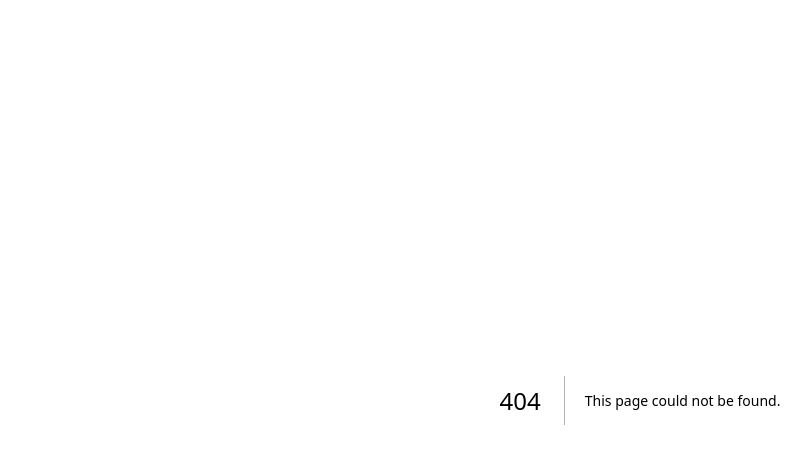
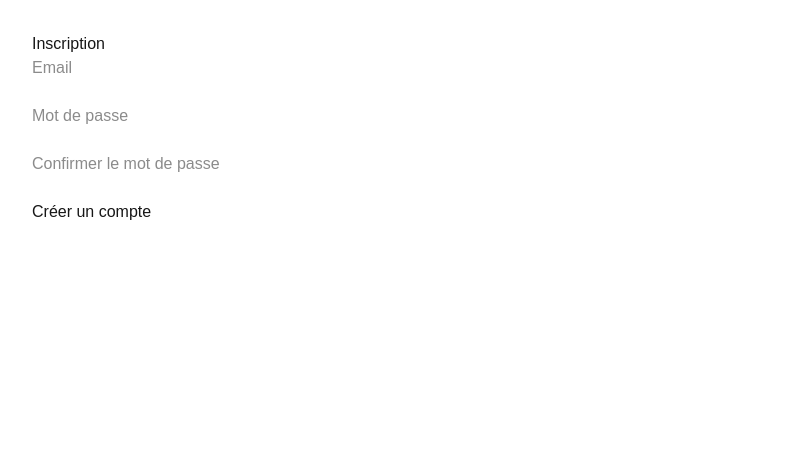
Before and after one commit to MasterRallye/master-rallye-webapp, a Next.js app: page /register in a window 1280 px wide. Before the commit this address had no page. Shown: the top 464 px of the page, without its empty margins (0-811 px from the left). Built offline with nearby package versions, Linux system fonts and the light colour scheme; no server answers.

Commit message:
feat: ajout de la page d'inscription

```diff
--- /dev/null
+++ b/src/app/register/page.tsx
@@ -0,0 +1,66 @@
+'use client'
+
+import { useState } from 'react'
+import { supabase } from '@/lib/supabaseClient'
+
+export default function RegisterPage() {
+  const [email, setEmail] = useState('')
+  const [password, setPassword] = useState('')
+  const [confirmPassword, setConfirmPassword] = useState('')
+  const [message, setMessage] = useState('')
+  const [error, setError] = useState('')
+
+  const handleRegister = async (e: React.FormEvent) => {
+    e.preventDefault()
+    setMessage('')
+    setError('')
+
+    if (password !== confirmPassword) {
+      setError("Les mots de passe ne correspondent pas.")
+      return
+    }
+
+    const { error } = await supabase.auth.signUp({
+      email,
+      password,
+    })
+
+    if (error) {
+      setError(error.message)
+    } else {
+      setMessage("✅ Un email de confirmation a été envoyé.")
+    }
+  }
+
+  return (
+    <div style={{ padding: '2rem' }}>
+      <h1>Inscription</h1>
+      <form onSubmit={handleRegister}>
+        <input
+          type="email"
+          placeholder="Email"
+          value={email}
+          onChange={(e) => setEmail(e.target.value)}
+          required
+        /><br /><br />
+        <input
+          type="password"
+          placeholder="Mot de passe"
+          value={password}
+          onChange={(e) => setPassword(e.target.value)}
+          required
+        /><br /><br />
+        <input
+          type="password"
+          placeholder="Confirmer le mot de passe"
+          value={confirmPassword}
+          onChange={(e) => setConfirmPassword(e.target.value)}
+          required
+        /><br /><br />
+        <button type="submit">Créer un compte</button>
+      </form>
+      {message && <p style={{ color: 'green' }}>{message}</p>}
+      {error && <p style={{ color: 'red' }}>❌ {error}</p>}
+    </div>
+  )
+}
```
